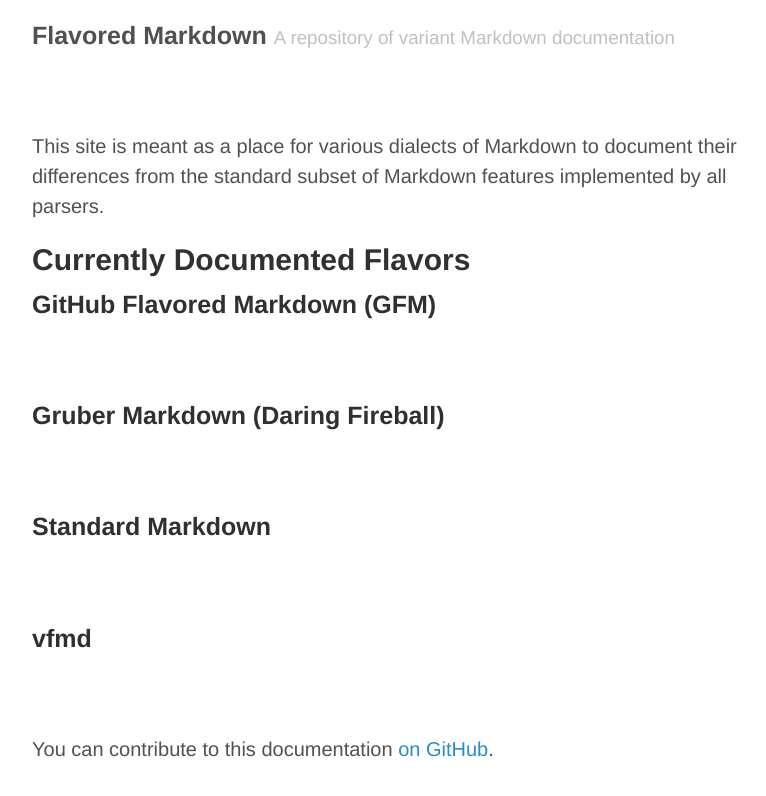
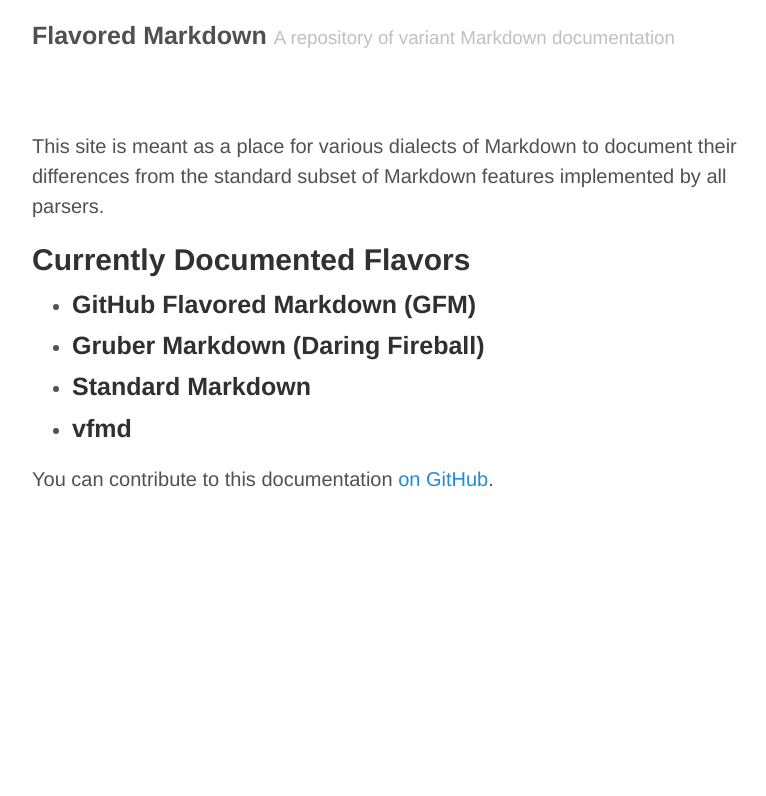
Before and after one commit to flmd/flmd.github.io, a Jekyll site: the page built from index.html, in a window 1280 px wide. Shown: the top 796 px of the page, without its empty margins (248-1014 px from the left). Built offline with Jekyll 4.4.1, drawn with Linux system fonts in a browser that asks for light colours.

Commit message:
Change flavors from posts to a list

```diff
--- a/index.html
+++ b/index.html
@@ -11,14 +11,14 @@
 
 <h2>Currently Documented Flavors</h2>
 
-<div class="flavors">
+<ul class="flavors">
   {% for flavor in site.flavors %}
-  <div class="post">
+  <li>
     <h3 class="post-title">
       <a href="{{ flavor.url }}">
         {{ flavor.title }}
       </a>
     </h3>
-  </div>
+  </li>
   {% endfor %}
-</div>
+</ul>
```
